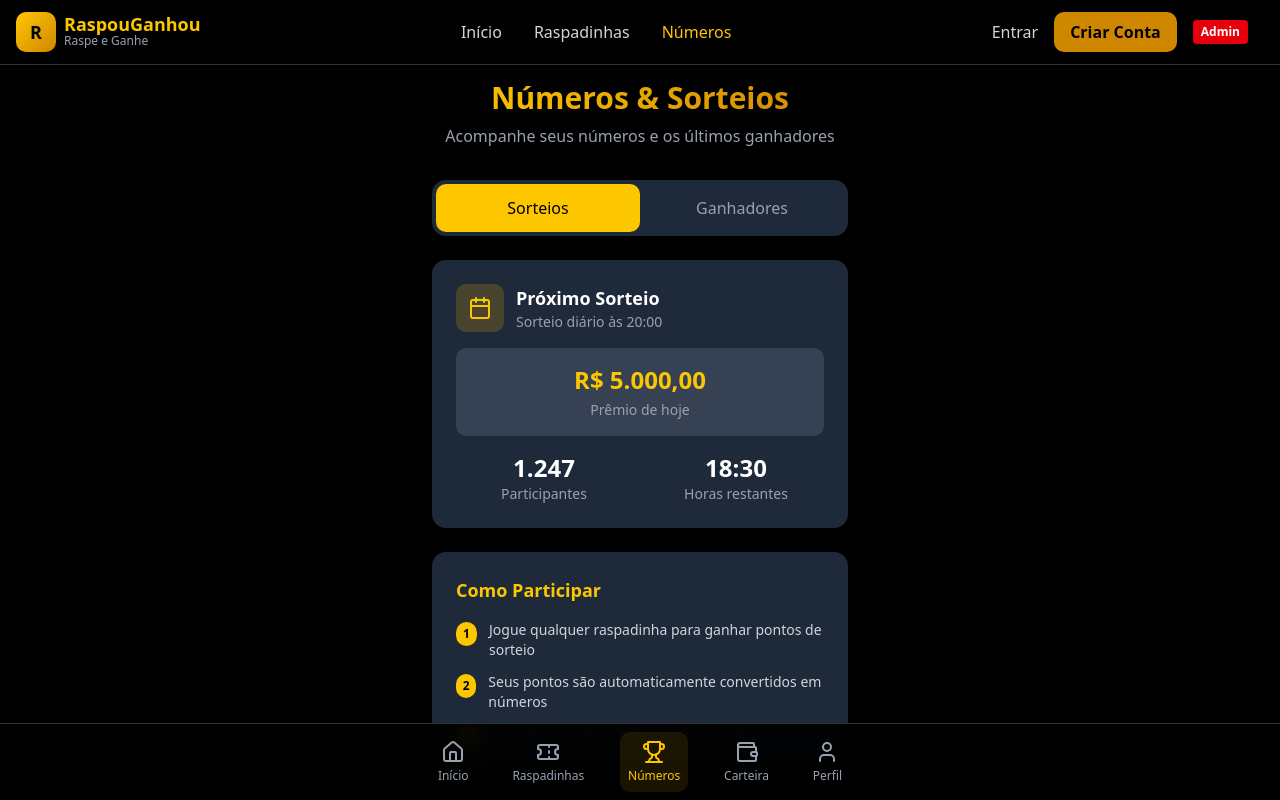
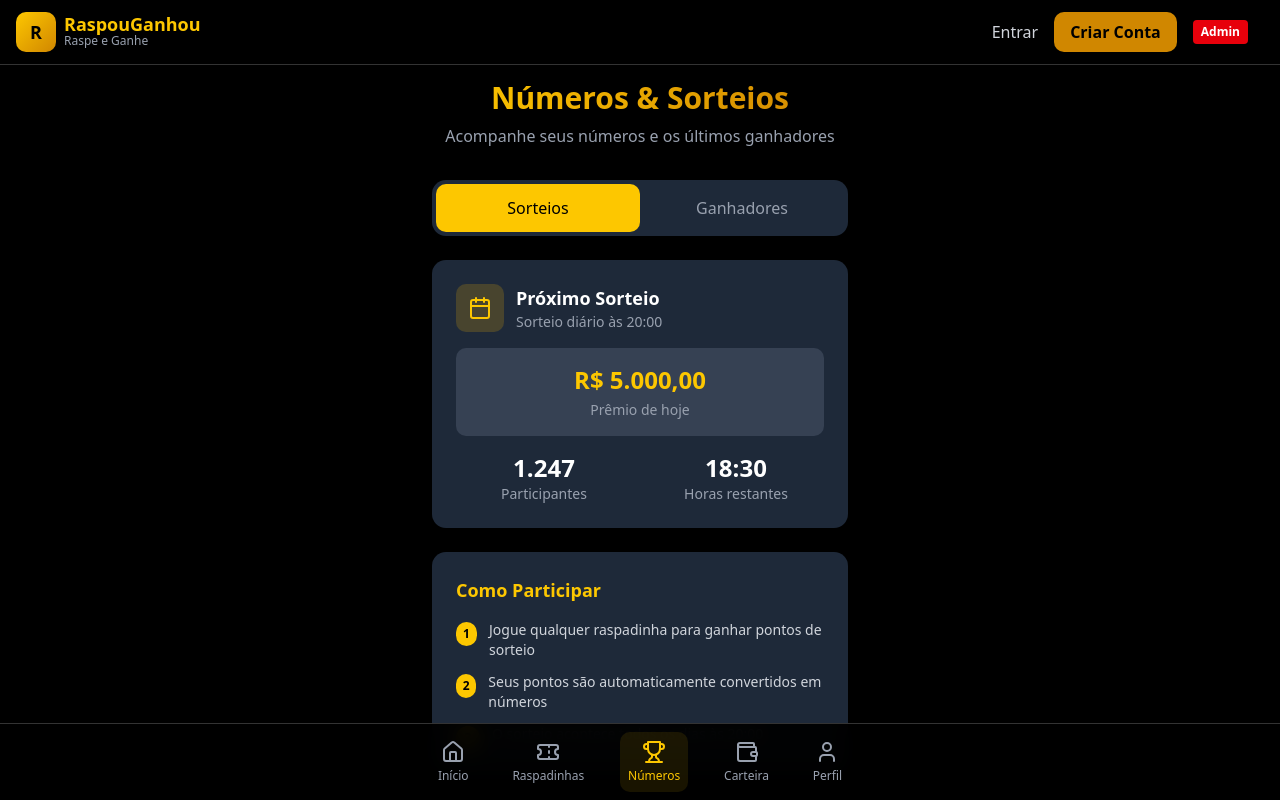
Before and after one commit to Gabrielarndt/raspou-ganhou-essencial, a React (Vite) app in the folder raspou-ganhou/: page /#/numeros in a window 1280 px wide. Shown: the top 800 px of the page. Built offline with nearby package versions, Linux system fonts and the light colour scheme.

Commit message:
Updated Header.jsx

```diff
--- a/raspou-ganhou/src/components/layout/Header.jsx
+++ b/raspou-ganhou/src/components/layout/Header.jsx
@@ -129,21 +129,7 @@ const Header = () => {
             </Link>
 
             {/* Desktop Navigation */}
-            <nav className="hidden lg:flex items-center space-x-8">
-              {navItems.map((item) => (
-                <Link
-                  key={item.id}
-                  to={item.path}
-                  className={`font-medium transition-colors ${
-                    isActive(item.path)
-                      ? 'text-yellow-400'
-                      : 'text-gray-300 hover:text-white'
-                  }`}
-                >
-                  {item.label}
-                </Link>
-              ))}
-            </nav>
+
 
             {/* User Actions - Renderização Condicional Baseada em currentUser */}
             <div className="flex items-center space-x-4">
```
